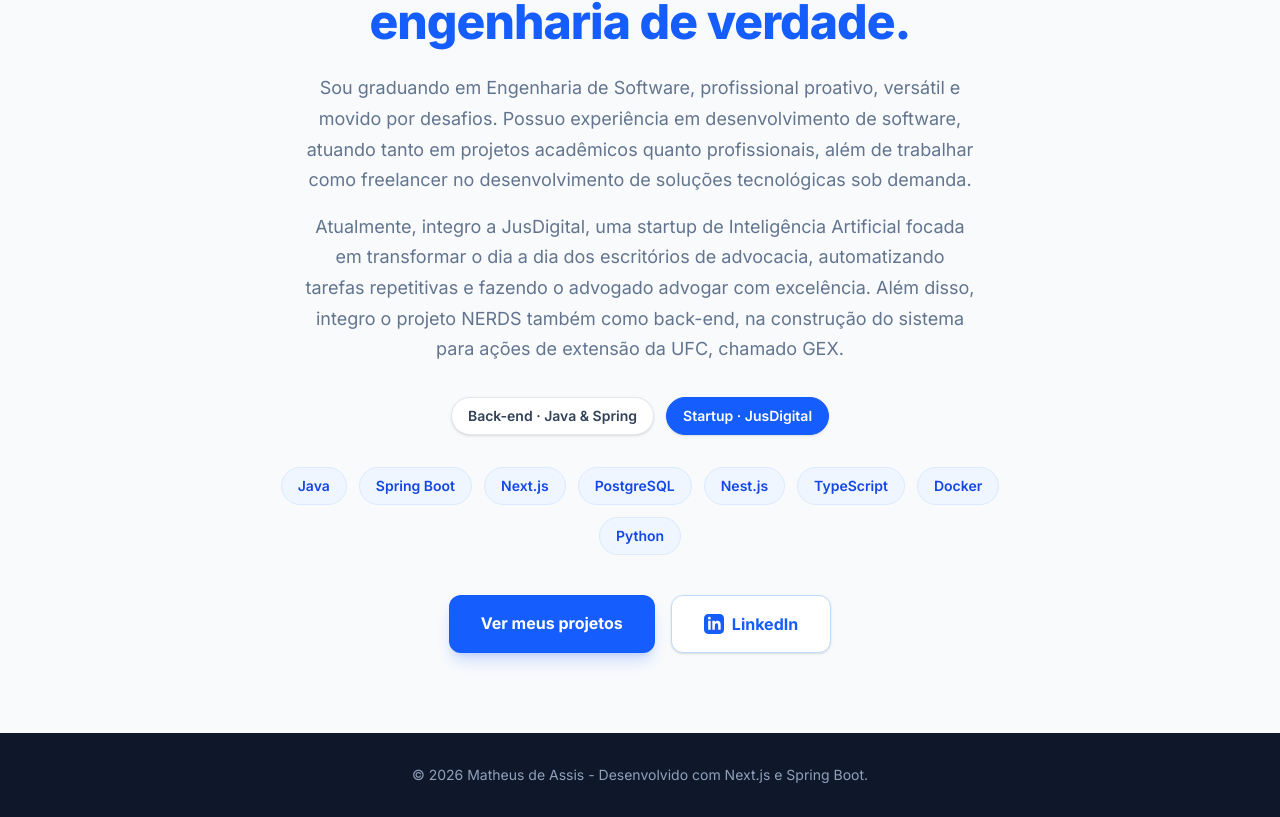
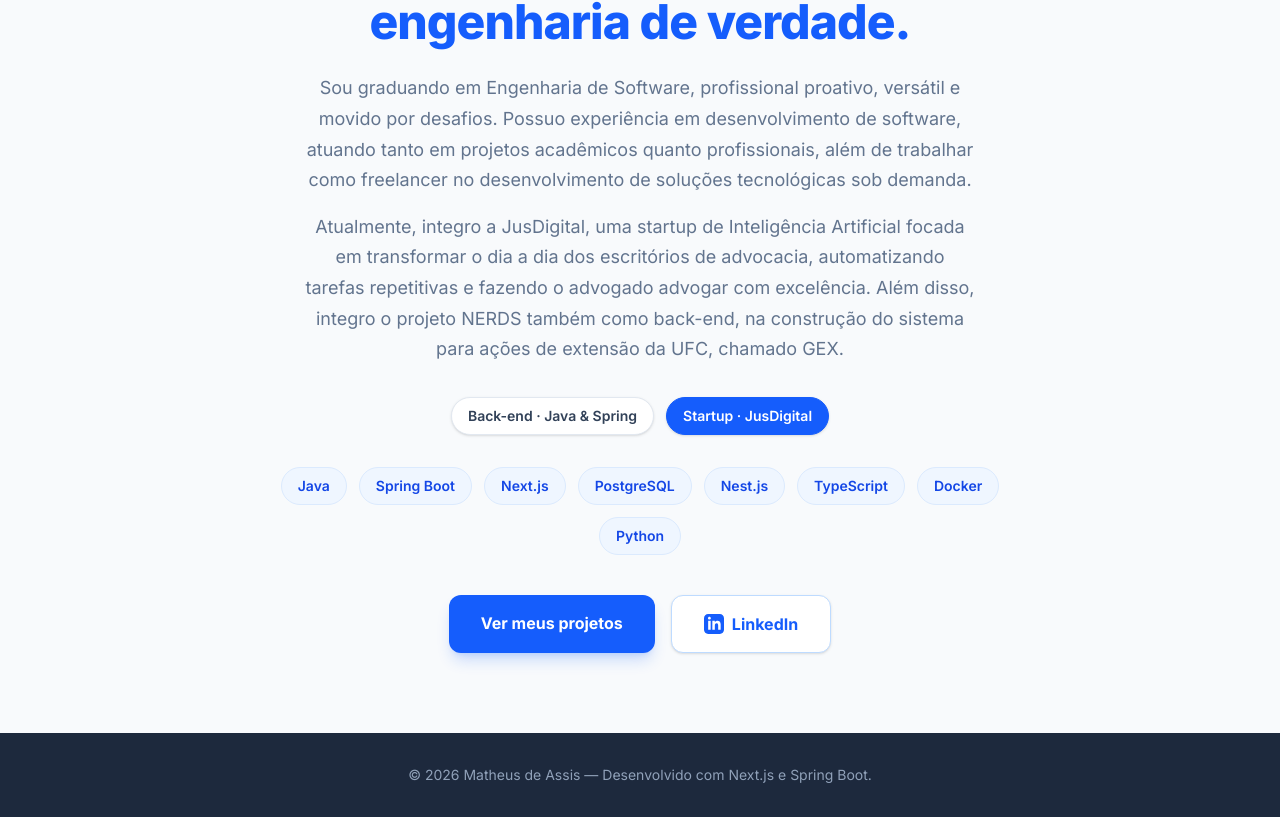
Before and after one commit to Matheus-a31/front-portifolio, a Next.js app: page / in a window 1280 px wide. Shown: the part 798-1615 px from the top of the page. Built offline with nearby package versions, Linux system fonts and the light colour scheme.

Commit message:
style(footer): atualiza background para slate-800

```diff
--- a/src/components/Footer.tsx
+++ b/src/components/Footer.tsx
@@ -1,7 +1,7 @@
 export default function Footer() {
   return (
-    <footer className="bg-slate-900 text-slate-400 py-8 text-center text-sm">
-      <p>© 2026 Matheus de Assis - Desenvolvido com Next.js e Spring Boot.</p>
+    <footer id="footer" className="bg-slate-800 text-slate-400 py-8 text-center text-sm">
+      <p>&copy; 2026 Matheus de Assis &mdash; Desenvolvido com Next.js e Spring Boot.</p>
     </footer>
   );
 }
```
